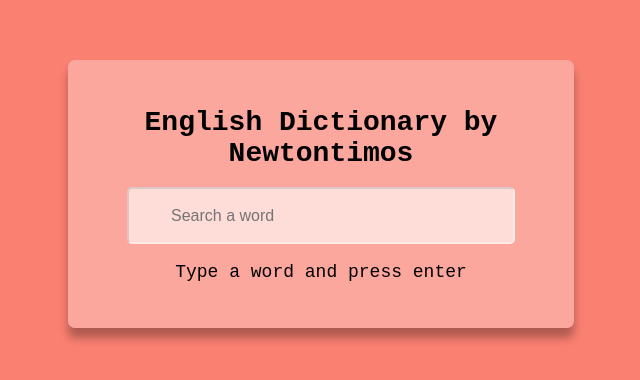
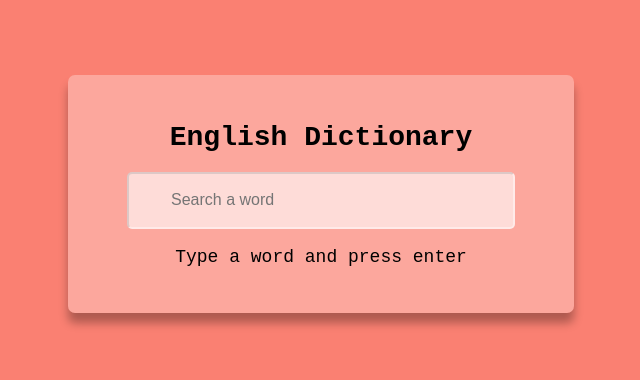
Before and after one commit to Newtontimos/dictionary, a plain HTML site: page index.html in a window 1280 px wide. Shown: the part 206-586 px from the top of the page, without its empty margins (319-959 px from the left). Drawn offline with Linux system fonts and the light colour scheme.

Commit message:
my dictionary

```diff
--- a/index.html
+++ b/index.html
@@ -9,7 +9,7 @@
   </head>
   <body>
     <div class="container">
-      <h1 class="heading">English Dictionary by Newtontimos</h1>
+      <h1 class="heading">English Dictionary</h1>
       <input placeholder="Search a word" type="text" class="input" id="input" />
       <p class="info-text" id="info-text">Type a word and press enter</p>
       <div class="meaning-container" id="meaning-container">
```
